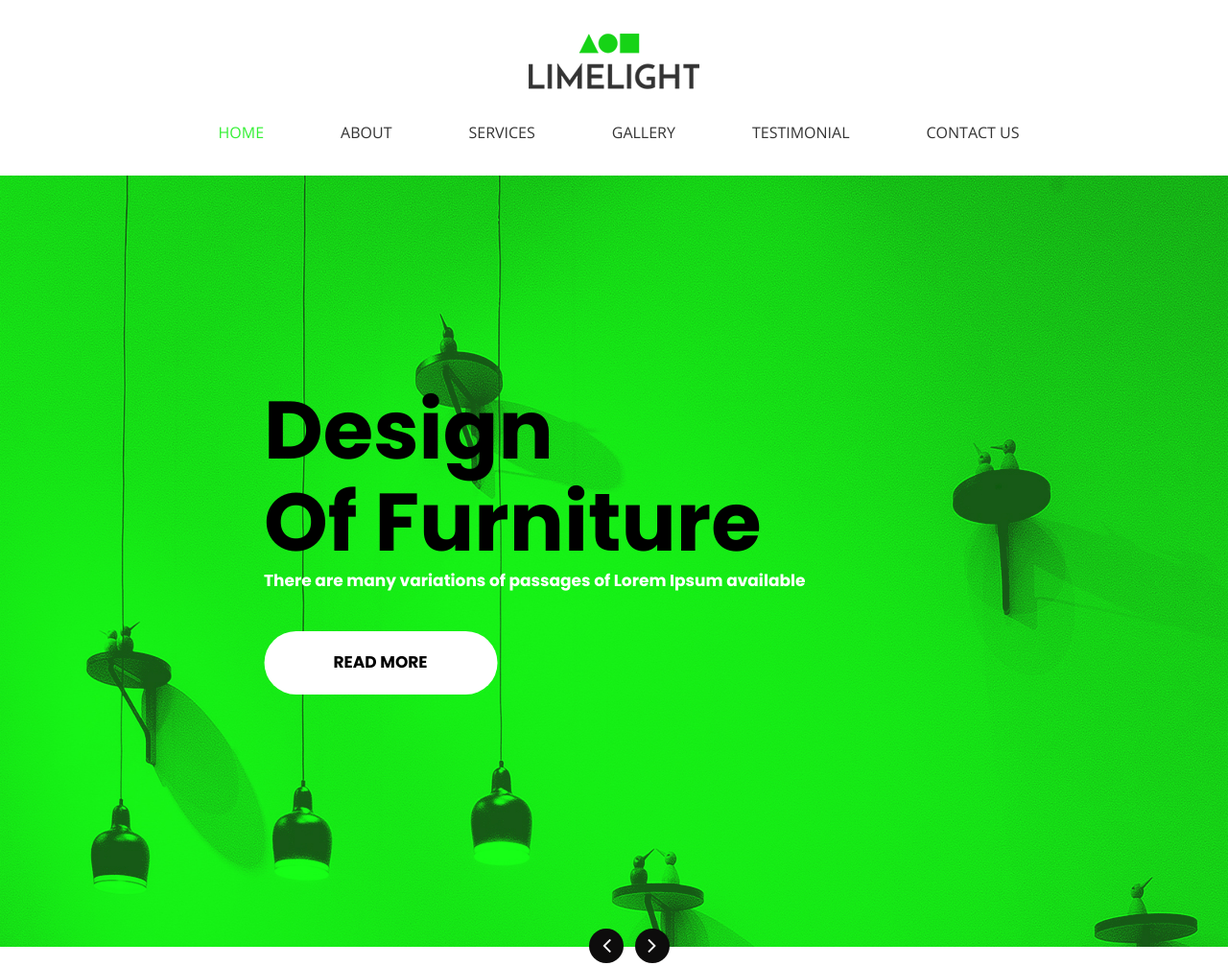
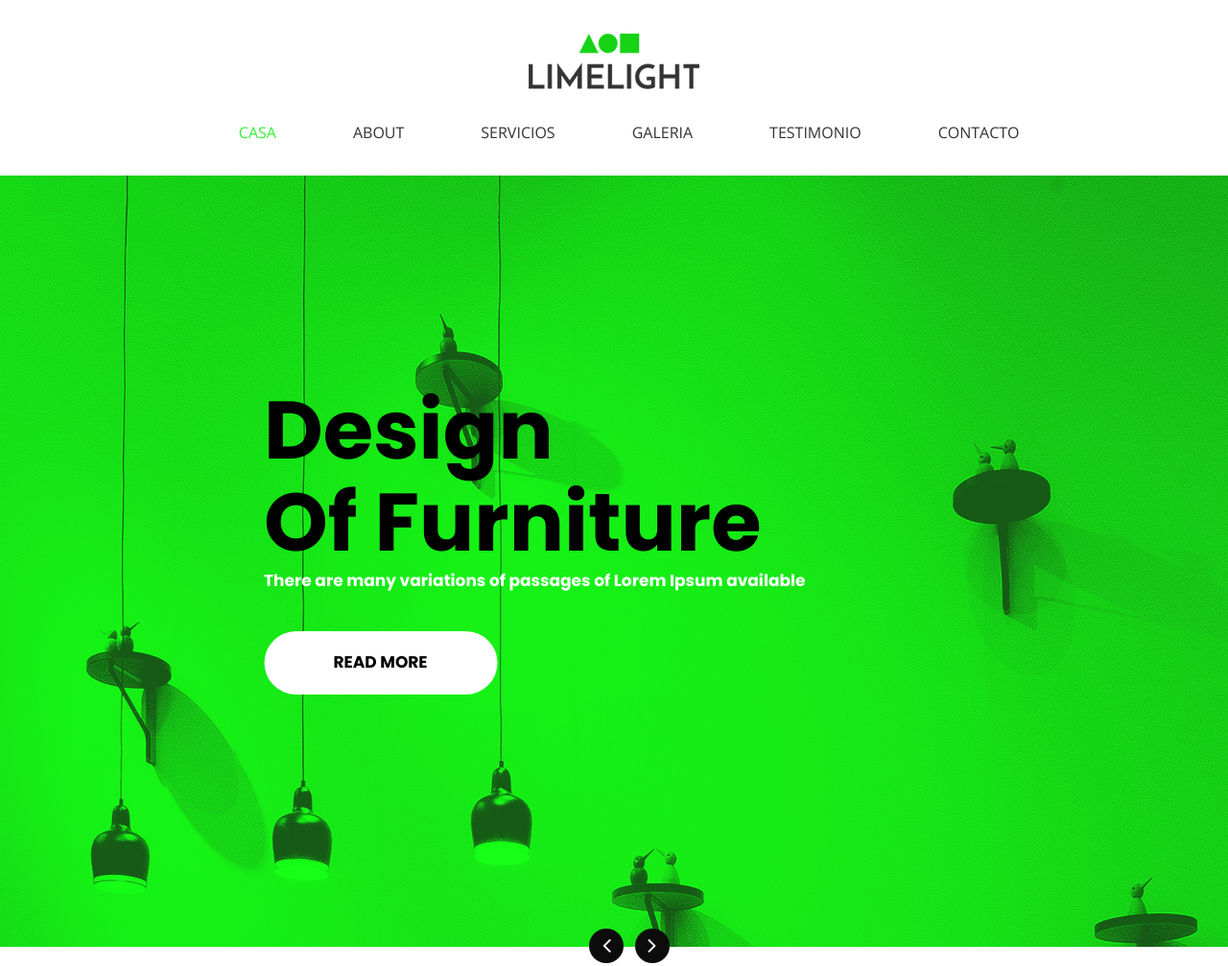
Before and after one commit to DavC3ro/proyecone, a plain HTML site: page index.html in a window 1280 px wide. Shown: the top 1007 px of the page at 96% size. Drawn offline with nearby package versions, Linux system fonts and the light colour scheme; a web font is replaced by a local one.

Commit message:
primer cambio
se cambiaron palabras en ingle spor español

```diff
--- a/index.html
+++ b/index.html
@@ -59,22 +59,22 @@
                         <div class="collapse navbar-collapse" id="navbarsExample04">
                            <ul class="navbar-nav mr-auto">
                               <li class="nav-item active">
-                                 <a class="nav-link" href="index.html">Home</a>
+                                 <a class="nav-link" href="index.html">casa</a>
                               </li>
                               <li class="nav-item">
                                  <a class="nav-link" href="about.html">About</a>
                               </li>
                               <li class="nav-item">
-                                 <a class="nav-link" href="service.html">Services</a>
+                                 <a class="nav-link" href="service.html">servicios</a>
                               </li>
                               <li class="nav-item">
-                                 <a class="nav-link" href="gallery.html">Gallery</a>
+                                 <a class="nav-link" href="gallery.html">galeria</a>
                               </li>
                               <li class="nav-item">
-                                 <a class="nav-link" href="testimonial.html"> Testimonial </a>
+                                 <a class="nav-link" href="testimonial.html"> testimonio </a>
                               </li>
                               <li class="nav-item">
-                                 <a class="nav-link" href="contact.html">Contact Us</a>
+                                 <a class="nav-link" href="contact.html">Contacto</a>
                               </li>
                            </ul>
                         </div>
```
